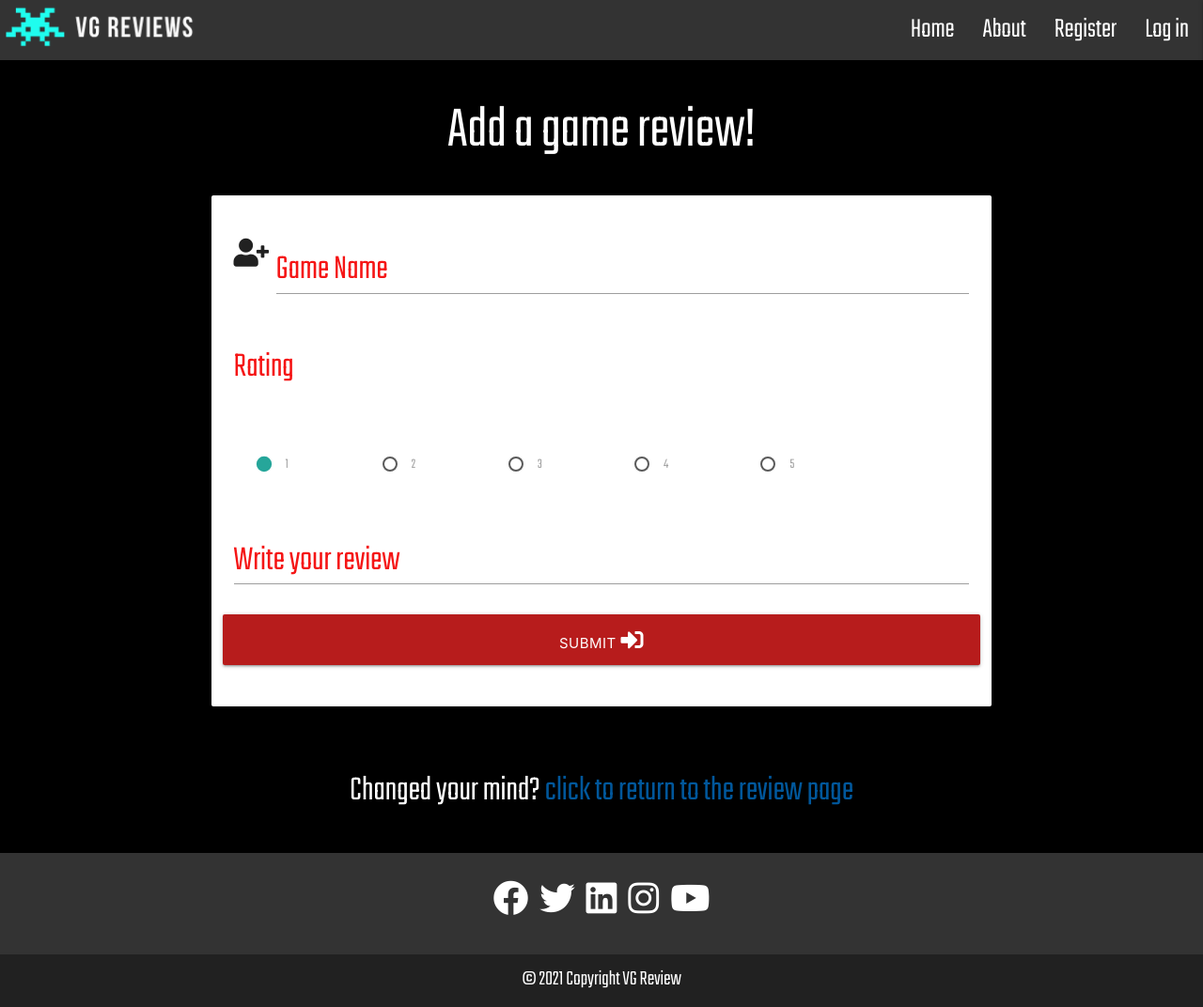
After one commit to Code-Institute-Submissions/joshhunt1991-Milestone_3_AprResub, a Flask app: page /add_game in a window 1280 px wide. The commit adds this page. Shown: the whole page at 94% size. Run offline with Flask 2, Linux system fonts and the light colour scheme; some libraries are stand-ins or nearby versions.

Commit message:
added form for adding reviews

```diff
--- a/app.py
+++ b/app.py
@@ -130,6 +130,12 @@ def reviews():
     return render_template("reviews.html", games=games)
 
 
+# app route for adding a review
+
+@app.route("/add_game")
+def add_task():
+    return render_template("add_game.html")
+
 # Get IP and Port data----------
 
 
--- a/static/css/style.css
+++ b/static/css/style.css
@@ -110,6 +110,10 @@ p {
     top: 20px;
 }
 
+.star-div {
+    position: relative;
+    left: 20px;
+}
 /* images */
 
 .landing-div {
--- /dev/null
+++ b/templates/add_game.html
@@ -0,0 +1,92 @@
+{% extends "base.html" %}
+{% block content %}
+
+<div class="row black-bg no-margins">
+    <div class="col s12">
+        <h1 class="center-align white-text">Add a game review!</h1>
+    </div>
+</div>
+
+<div class="row black-bg no-margins">
+    <form class="col s12 m8 offset-m2" method="POST" action="{{ url_for('register') }}">
+        <div class="card-panel">
+            <!-- game name -->
+            <div class="row">
+                <div class="input-field col s12">
+                    <i class="fas fa-user-plus prefix"></i>
+                    <input id="game_name" name="game_name" type="text" class="validate form-input">
+                    <label class="form-text active" for="game_name">Game Name</label>
+                </div>
+            </div>
+            <!-- number of stars -->
+            <p class="form-text">Rating</p>
+            <div class="row star-div">
+                <div class="col s2">
+                <p>
+                    <label>
+                        <input name="stars" type="radio" checked />
+                        <span>1</span>
+                    </label>
+                </p>
+                </div>
+                <div class="col s2">
+                <p>
+                    <label>
+                        <input name="stars" type="radio" />
+                        <span>2</span>
+                    </label>
+                </p>
+                </div>
+                <div class="col s2">
+                <p>
+                    <label>
+                        <input name="stars" type="radio" />
+                        <span>3</span>
+                    </label>
+                </p>
+                </div>
+                <div class="col s2">
+                <p>
+                    <label>
+                        <input name="stars" type="radio" />
+                        <span>4</span>
+                    </label>
+                </p>
+                </div>
+                <div class="col s2">
+                <p>
+                    <label>
+                        <input name="stars" type="radio" />
+                        <span>5</span>
+                    </label>
+                </p>
+                </div>
+            </div>
+            <!-- review text area -->
+            <div class="row">
+                <div class="input-field col s12">
+                    <textarea id="review" class="materialize-textarea form-input"></textarea>
+                    <label class="form-text" for="review">Write your review</label>
+                </div>
+            </div>
+            <!-- Submit button -->
+            <div class="row">
+                <button type="submit" class="col s12 btn-large red darken-4 text-shadow">
+                    Submit <i class="fas fa-sign-in-alt"></i>
+                </button>
+            </div>
+        </div>
+    </form>
+</div>
+
+<div class="row black-bg no-margins">
+    <div class="col s12">
+        <p class="center-align bodytext white-text">
+            Changed your mind?
+            <a href="{{ url_for('reviews') }}" class="light-blue-text text-darken-4">click to return to the review
+                page</a>
+        </p>
+    </div>
+</div>
+
+{% endblock %}
```
